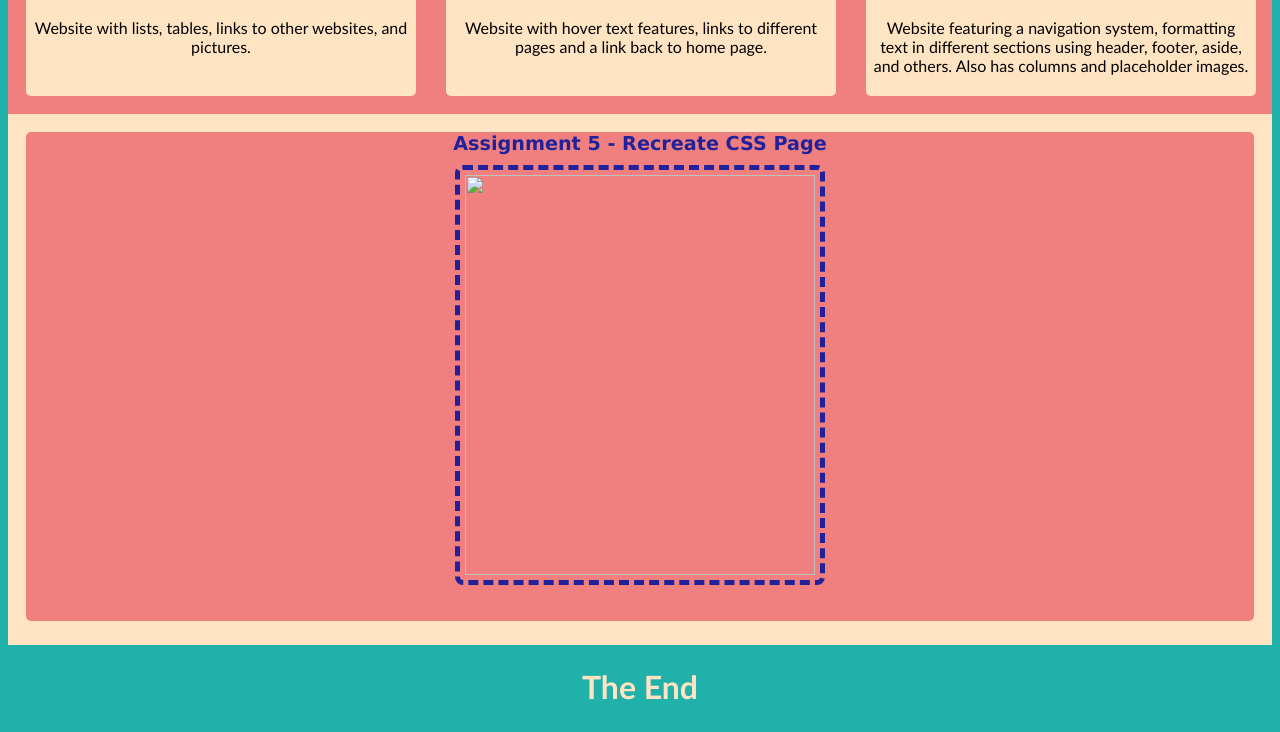
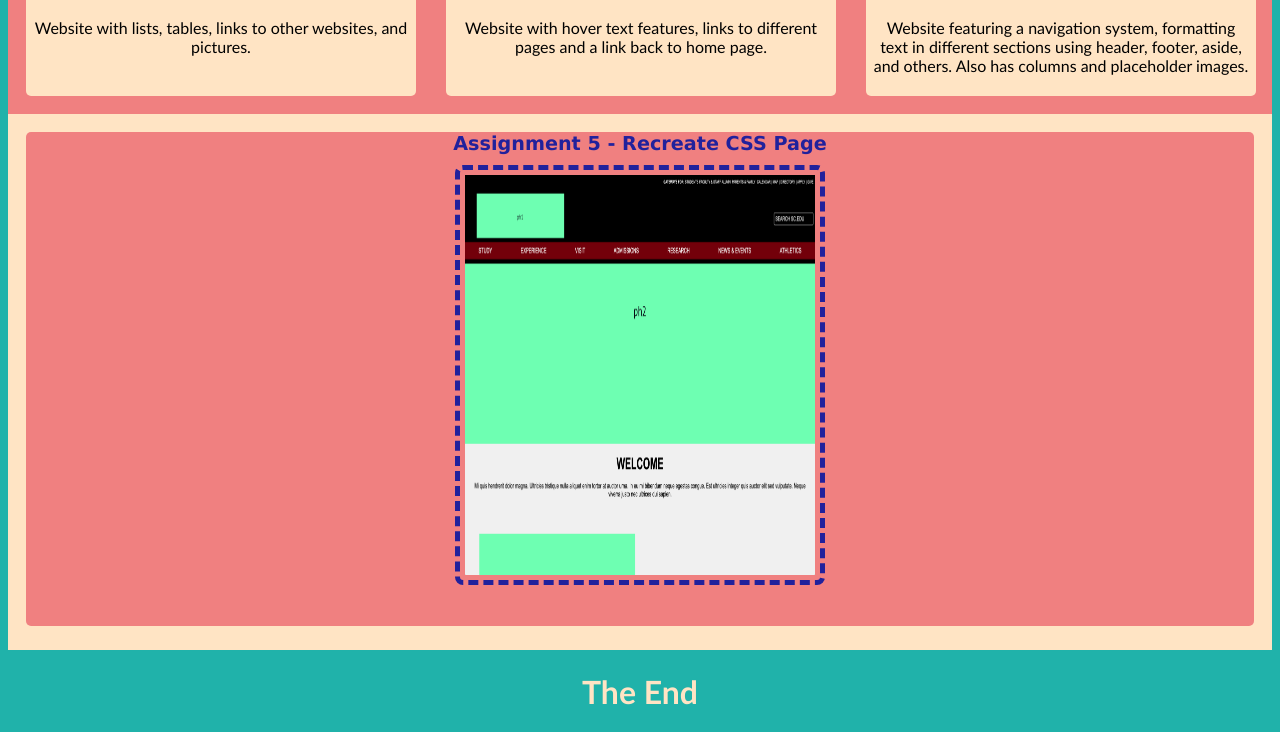
Before and after one commit to JZelinsky3/JZelinsky3.github.io, a plain HTML site: page index.html in a window 1280 px wide. Shown: the part 686-1418 px from the top of the page. Drawn offline with Linux system fonts and the light colour scheme.

Commit message:
index img

```diff
--- a/index.html
+++ b/index.html
@@ -41,7 +41,7 @@
     <main id="sec-content">
         <section class="col2-1of3">
             <a href="assignments/assignment 5/assignment5.html"><strong>Assignment 5 - Recreate CSS Page</strong></a> <br>
-            <a href="assignments/assignment 5/assignment5.html"><img src="" width="350" height="400"></a>
+            <a href="assignments/assignment 5/assignment5.html"><img src="pictures/asmt5.png" width="350" height="400"></a>
                 <p class="colwrd"></p>
         </section>
     </main>
--- a/styles.css
+++ b/styles.css
@@ -55,14 +55,14 @@ h3 {
     text-align: center;
 }
 
-img {
+#main-content img {
     border: 5px dashed rgb(33, 33, 156);
     border-radius: 8px;
     padding: 5px;
     margin: 10px;
   }
 
-img:hover {
+#main-content img:hover {
     border: 10px solid;
     color: lightcoral;
 }
@@ -140,3 +140,15 @@ img:hover {
     border-radius: 5px;
     margin: 10px;
 }
+
+#sec-content img {
+    border: 5px dashed rgb(33, 33, 156);
+    border-radius: 8px;
+    padding: 5px;
+    margin: 10px;
+  }
+
+#sec-content img:hover {
+    border: 10px solid;
+    color: bisque;
+}
```
Also changed, not shown: pictures/asmt5.png (added).
